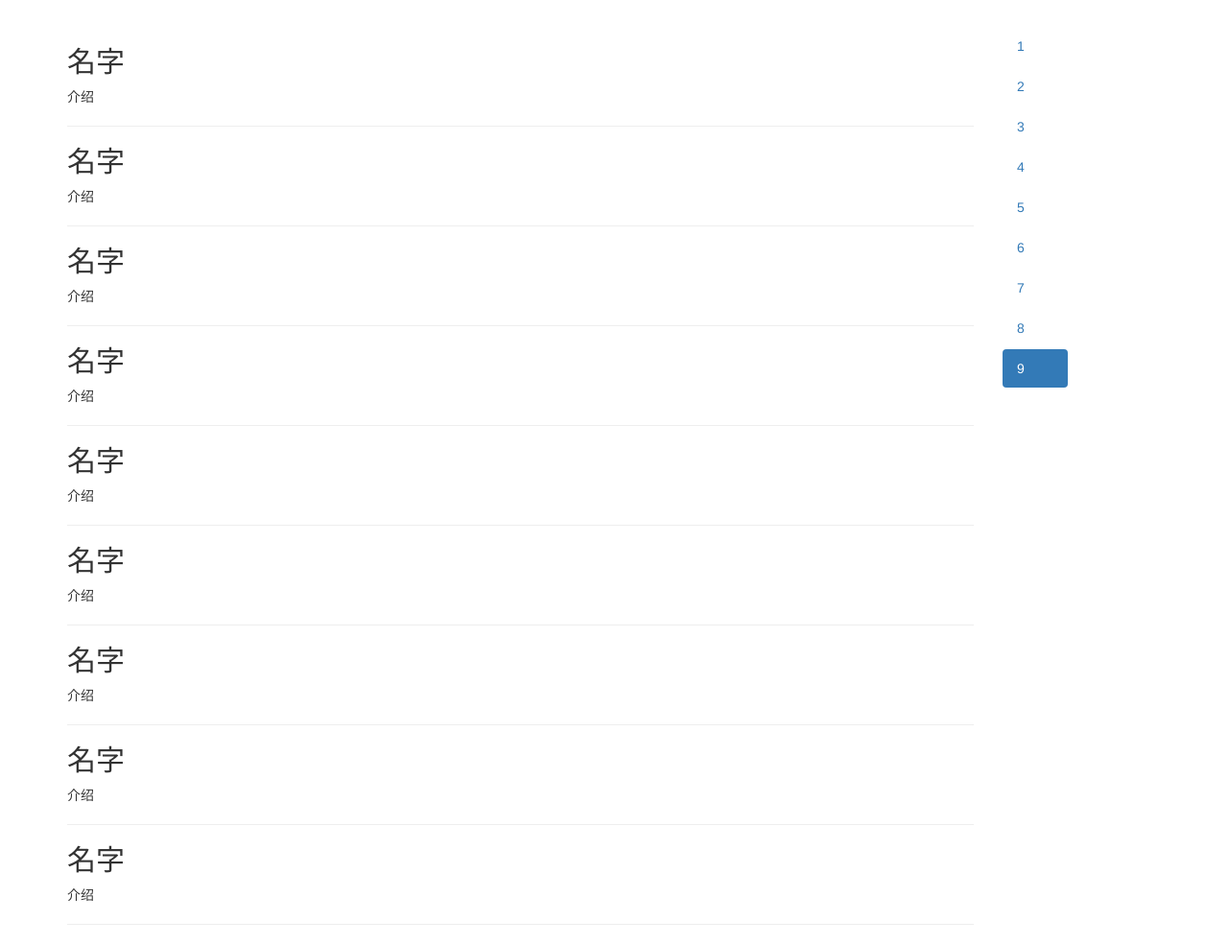
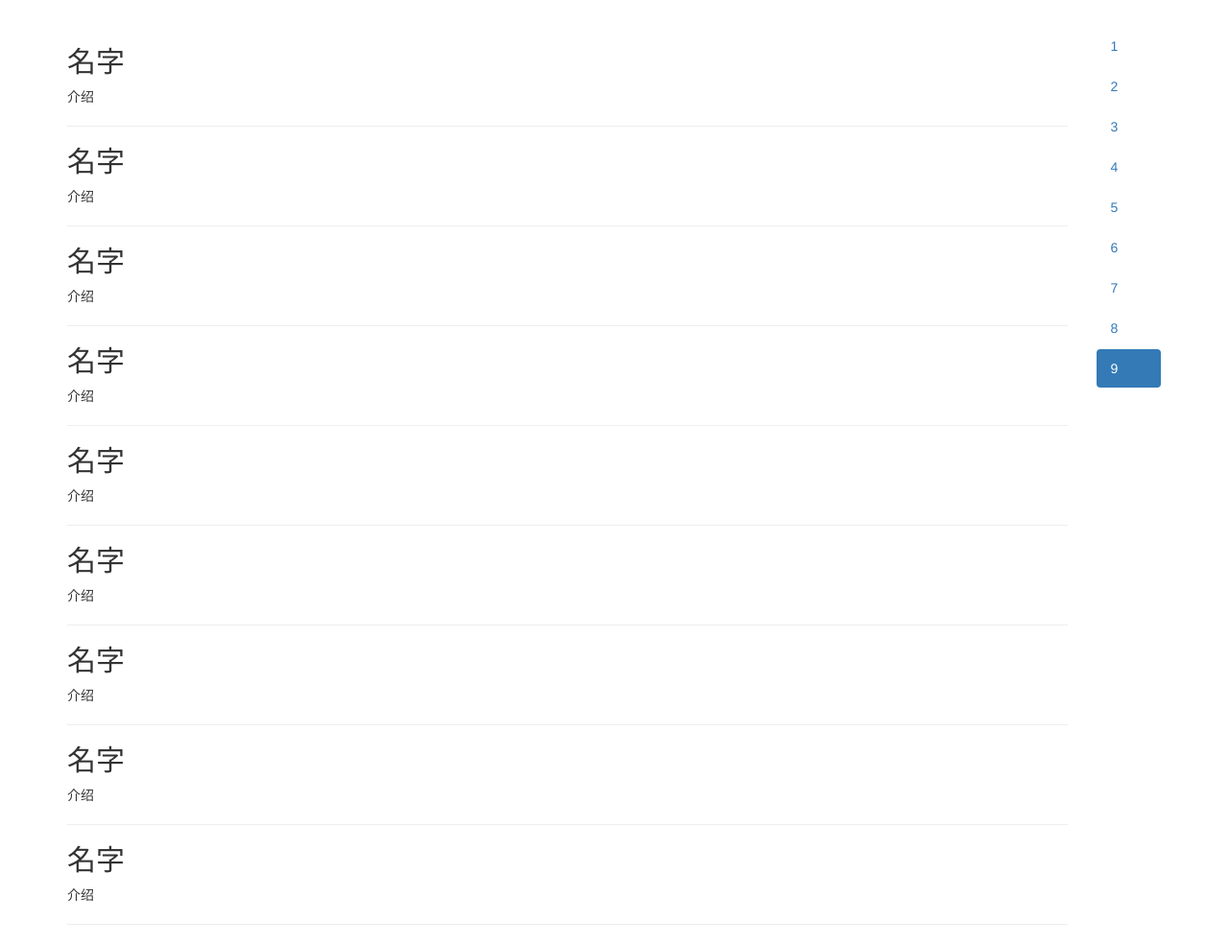
Before and after one commit to charlie428b/MyWorks, a Jekyll site: the page built from concert2017/index.html, in a window 1280 px wide. Shown: the part 257-1241 px from the top of the page at 96% size. Built offline with Jekyll 4.4.1, drawn with Linux system fonts in a browser that asks for light colours.

Commit message:
重做导航组件中。。。

```diff
--- a/concert2017/index.html
+++ b/concert2017/index.html
@@ -21,12 +21,16 @@ title: 2017年高一年级作曲新作品音乐会
         body {
             position: relative
         }
+		.affix {
+			top: 2em;
+			right: 2em;
+		}
     </style>
     <title>{{ page.title }}</title>
 
 </head>
 
-<body data-spy="scroll" data-target="#nav1" data-offset="200">
+<body data-spy="scroll" data-target="#nav1" data-offset="70">
     <div class="container">
         <div class="jumbotron" style="background-image: url('http://www.runoob.com/wp-content/uploads/2014/07/affix_plugin_demo.jpg')">
             <h1>{{ page.title }}</h1>
@@ -34,54 +38,46 @@ title: 2017年高一年级作曲新作品音乐会
             <h4 style="text-align: center">时间：2017年5月10日</h4>
         </div>
         <div class="row">
-		  <div class="col-xs-10">
-		    <div id="section-1">
-				<h2>名字</h2>
+
+            <div class="col-xs-10 col-md-11">
+                <h2 id="section-1">名字</h2>
                 <p>介绍</p>
                 <hr />
-		    </div>
-		    <div id="section-2">
-				<h2>名字</h2>
+
+                <h2 id="section-2">名字</h2>
                 <p>介绍</p>
                 <hr />
-		    </div>
-		    <div id="section-3">
-				<h2>名字</h2>
+
+                <h2 id="section-3">名字</h2>
                 <p>介绍</p>
                 <hr />
-		    </div>
-		    <div id="section-4">
-				<h2>名字</h2>
+
+                <h2 id="section-4">名字</h2>
                 <p>介绍</p>
                 <hr />
-		    </div>
-		    <div id="section-5">
-				<h2>名字</h2>
+
+                <h2 id="section-5">名字</h2>
                 <p>介绍</p>
                 <hr />
-		    </div>
-		    <div id="section-6">
-				<h2>名字</h2>
+
+                <h2 id="section-6">名字</h2>
                 <p>介绍</p>
                 <hr />
-		    </div>
-		    <div id="section-7">
-				<h2>名字</h2>
+
+                <h2 id="section-7">名字</h2>
                 <p>介绍</p>
                 <hr />
-		    </div>
-		    <div id="section-8">
-				<h2>名字</h2>
+
+                <h2 id="section-8">名字</h2>
                 <p>介绍</p>
                 <hr />
-		    </div>
-		    <div id="section-9">
-				<h2>名字</h2>
+
+                <h2 id="section-9">名字</h2>
                 <p>介绍</p>
                 <hr />
+
             </div>
-		  </div>
-		  <div class="col-xs-1" id="nav1" data-spy="affix" data-offset-top="200" data-offset-left="200">
+            <div class="col-xs-1 col-md-1" id="nav1" data-spy="affix" data-offset-top="70">
                 <ul class="nav nav-pills nav-stacked">
                     <li role="presentation"><a href="#section-1">1</a></li>
                     <li role="presentation"><a href="#section-2">2</a></li>
```
Also changed, not shown: 2 other files. Lines whose indentation alone changed are shown as unchanged.
